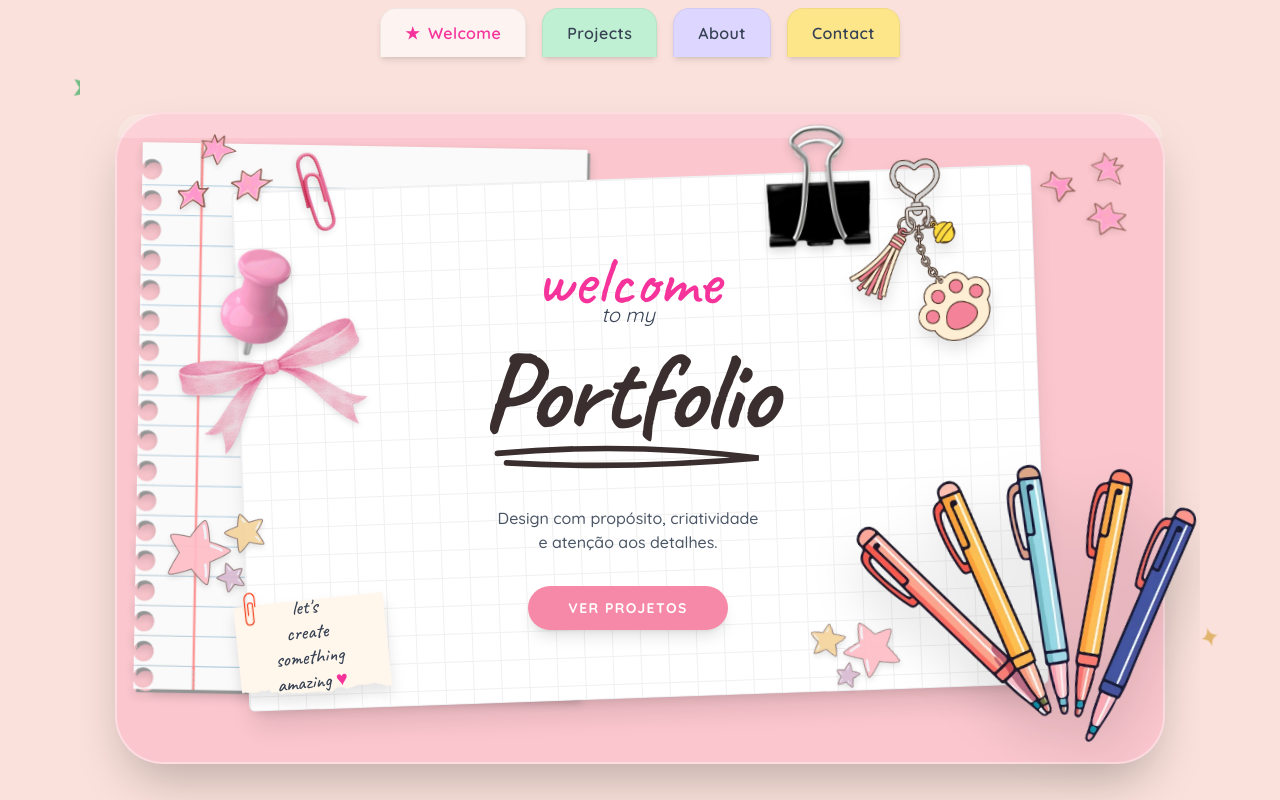
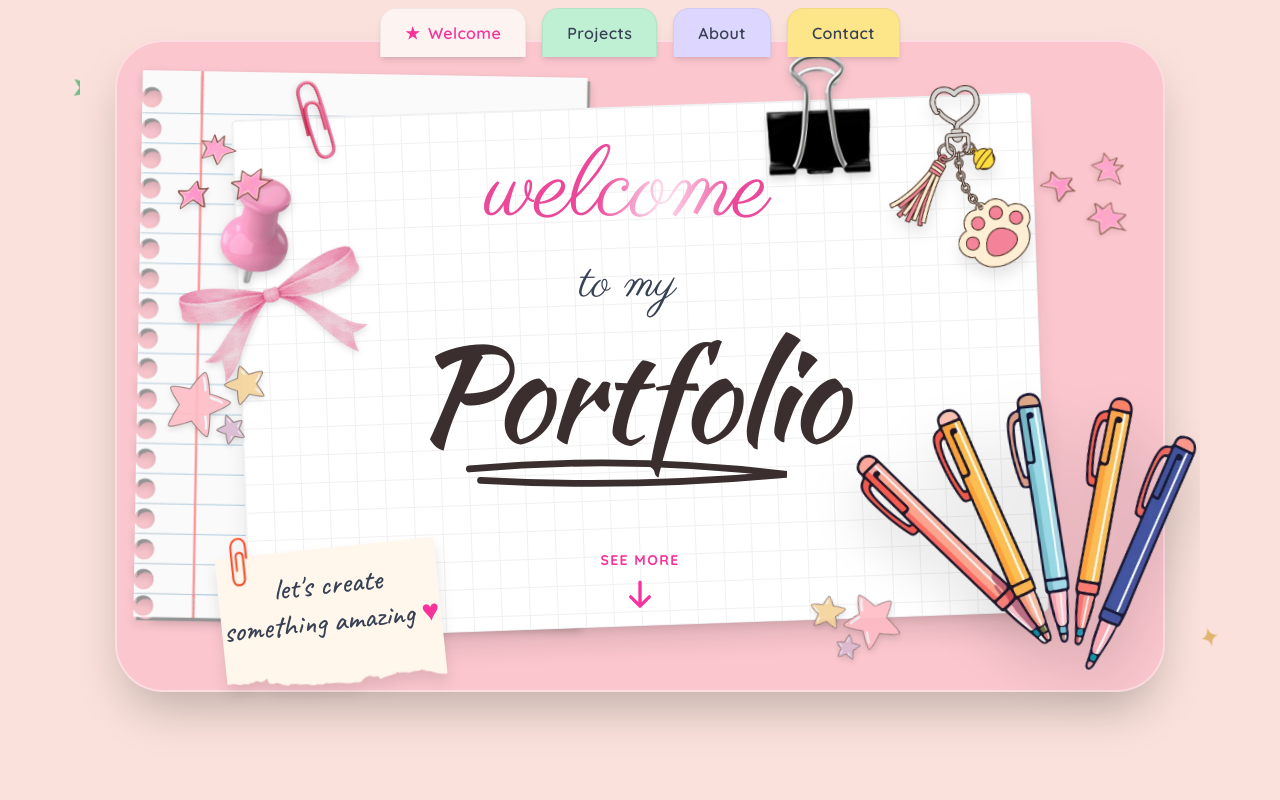
Before and after one commit to TailorKz/illustrator-portfolio, a React (Vite) app: page / in a window 1280 px wide. Shown: the top 800 px of the page. Built offline with nearby package versions, Linux system fonts and the light colour scheme.

Commit message:
correção de textos do título

```diff
--- a/index.html
+++ b/index.html
@@ -6,9 +6,9 @@
     <meta name="viewport" content="width=device-width, initial-scale=1.0" />
     <meta name="description" content="Portfólio de design e ilustração — branding, editorial e social media." />
     <title>Portfólio</title>
-    <link rel="preconnect" href="https://fonts.googleapis.com" />
-    <link rel="preconnect" href="https://fonts.gstatic.com" crossorigin />
-    <link href="https://fonts.googleapis.com/css2?family=Caveat:wght@500;600;700&family=Quicksand:wght@400;500;600;700&display=swap" rel="stylesheet" />
+    <link rel="preconnect" href="https://fonts.googleapis.com">
+<link rel="preconnect" href="https://fonts.gstatic.com" crossorigin>
+<link href="https://fonts.googleapis.com/css2?family=Kaushan+Script&family=Parisienne&display=swap" rel="stylesheet">
   </head>
   <body>
     <div id="root"></div>
--- a/src/components/WelcomeSection.tsx
+++ b/src/components/WelcomeSection.tsx
@@ -4,11 +4,10 @@ export function WelcomeSection() {
   return (
     <section
       id="welcome"
-      className="relative min-h-screen w-full bg-[#fae1db] flex items-center justify-center overflow-hidden pt-28 pb-16 px-4 sm:px-8"
+      className="relative min-h-screen w-full bg-[#fae1db] flex items-start justify-center overflow-hidden pt-8 md:pt-10 pb-16 px-4 sm:px-8"
     >
       {/* ========================================= */}
-      {/* ESTRELAS (Agora com z-50 para ficarem BEM ACIMA de todas as folhas) */}
-      {/* Para mudar a posição delas, altere o top, bottom, left e right abaixo */}
+      {/* ESTRELAS */}
       {/* ========================================= */}
       <motion.img
         animate={{ y: [0, -15, 0] }}
@@ -22,7 +21,7 @@ export function WelcomeSection() {
         transition={{ duration: 5, repeat: Infinity, ease: "easeInOut" }}
         src="/estrelas2.png"
         alt=""
-        className="absolute bottom-56 left-8 md:left-20 w-20 md:w-28 z-50 drop-shadow-md opacity-90"
+        className="absolute bottom-86 left-8 md:left-20 w-20 md:w-28 z-50 drop-shadow-md opacity-90"
       />
       <motion.img
         animate={{ y: [0, -10, 0] }}
@@ -46,10 +45,9 @@ export function WelcomeSection() {
         initial={{ scale: 0.95, opacity: 0 }}
         animate={{ scale: 1, opacity: 1 }}
         transition={{ duration: 0.8 }}
+        // A div de brilho/reflexo bg-white/20 que ficava aqui dentro foi removida!
         className="relative w-full max-w-[1050px] bg-[#fbc6ce] rounded-[32px] md:rounded-[48px] shadow-2xl flex items-center justify-center p-6 sm:p-12 md:p-16 border-[2px] border-white/40"
       >
-        <div className="absolute top-0 left-0 right-0 h-6 bg-white/20 rounded-t-[32px] md:rounded-t-[48px] pointer-events-none" />
-
         {/* Folha rasgada (Fundo) */}
         <img
           src="/folha.png"
@@ -62,7 +60,6 @@ export function WelcomeSection() {
           src="/canetas.png"
           alt="Canetas coloridas"
           className="absolute bottom-4 right-[-20px] md:right-[-40px] w-32 md:w-85 z-40 hidden md:block drop-shadow-2xl rotate-[-5deg] -scale-x-100"
-
         />
 
         {/* ========================================= */}
@@ -74,7 +71,7 @@ export function WelcomeSection() {
           transition={{ duration: 0.8, delay: 0.2, ease: "easeOut" }}
           className="relative z-20 w-full max-w-[800px] min-h-[60vh] md:min-h-[65vh] flex flex-col items-center justify-center"
         >
-          {/* O PAPEL QUADRICULADO INCLINADO (O texto não fica aqui dentro!) */}
+          {/* O PAPEL QUADRICULADO INCLINADO */}
           <div
             className="absolute inset-0 bg-white rounded-md shadow-xl border border-gray-200/60 transform -rotate-2"
             style={{
@@ -83,7 +80,7 @@ export function WelcomeSection() {
               backgroundSize: "28px 28px",
             }}
           >
-            {/* Elementos presos na folha (Inclinam junto com ela) */}
+            {/* Elementos presos na folha */}
             <img
               src="/clips.png"
               alt=""
@@ -95,6 +92,7 @@ export function WelcomeSection() {
               className="absolute top-[-48px] right-24 md:right-40 w-12 md:w-26 drop-shadow-lg"
             />
 
+            {/* Chaveirinho */}
             <motion.img
               initial={{ rotate: -8 }}
               animate={{ rotate: 8 }}
@@ -106,7 +104,7 @@ export function WelcomeSection() {
               }}
               src="/chaveirinho.png"
               alt=""
-              className="absolute top-[-10px] right-10 md:right-12 w-14 md:w-35 drop-shadow-xl origin-top"
+              className="absolute top-[-10px] right-2 md:right-2 w-14 md:w-35 drop-shadow-xl origin-top"
             />
 
             <div className="absolute top-1/2 left-2 md:left-6 -translate-y-1/2 flex flex-col items-center">
@@ -123,37 +121,32 @@ export function WelcomeSection() {
             </div>
           </div>
 
-          {/* O PAPELZINHO COM TEXTO (Posicionado no canto esquerdo da folha) */}
+          {/* Papelzinho */}
           <motion.div
             whileHover={{ scale: 1.05, rotate: -4 }}
-            className="absolute bottom-[-20px] md:bottom-1 left-[-15px] md:left-[-40px] w-48 md:w-56 z-50 cursor-pointer flex flex-col items-center justify-center rotate-[-6deg]"
+            className="absolute bottom-[-50px] md:bottom-[-60px] left-[-20px] md:left-[-20px] w-[180px] md:w-[220px] z-50 cursor-pointer rotate-[-6deg]"
           >
-            {/* A imagem do papelzinho funciona como fundo absoluto */}
             <img
               src="/papelzinho.png"
               alt=""
-              className="absolute inset-0 w-full h-full object-contain drop-shadow-xl"
+              className="w-full h-auto object-contain drop-shadow-xl"
             />
-            {/* O texto por cima da imagem */}
-            <p className="relative font-hand text-lg md:text-xl text-gray-700 leading-tight text-center mt-2 pr-2">
-              let's
+            <div className="absolute inset-0 flex items-center justify-center">
+              <p className="font-hand text-2xl md:text-3xl lg:text-3xl text-gray-700 leading-tight text-center pb-2">
+                let's create
                 <br />
-              create
-              <br />
-              something
-              <br />
-              amazing <span className="text-pink-500">♥</span>
+                something amazing <span className="text-pink-500">♥</span>
               </p>
+            </div>
           </motion.div>
 
-          {/* --- CONTEÚDO DE TEXTO (RETO) --- */}
-          {/* Esta div está separada do fundo, por isso o texto não sofre a rotação de -2 graus */}
-          <div className="relative z-30 flex flex-col items-center text-center px-6 py-12 md:pr-12 pointer-events-auto">
+          {/* --- CONTEÚDO DE TEXTO --- */}
+          <div className="relative z-30 flex flex-col items-center text-center px-6 py-12 md:pr-12 pointer-events-auto -translate-y-8 md:-translate-y-14">
            <motion.h2
   initial={{ scale: 0.8, opacity: 0 }}
   animate={{ scale: 1, opacity: 1 }}
-              transition={{ delay: 0.4 }}
-              className="font-hand text-5xl md:text-[70px] text-pink-500 mb-[-10px] md:mb-[-15px]"
+  transition={{ delay: 0.4, duration: 0.5 }}
+  className="shine-text inline-block font-['Parisienne',_cursive] text-7xl md:text-[100px] leading-[1.4] px-4 md:px-6 py-2 md:py-3 -translate-y-[10px] md:-translate-y-[15px] -mb-6 md:-mb-9"
 >
   welcome
 </motion.h2>
@@ -162,59 +155,100 @@ export function WelcomeSection() {
   initial={{ opacity: 0 }}
   animate={{ opacity: 1 }}
   transition={{ delay: 0.7 }}
-              className="font-sans italic text-lg md:text-xl text-gray-700 mb-2"
+  className="font-['Parisienne',_cursive] text-3xl md:text-5xl text-gray-700 mb-1 mt-2"
 >
   to my
 </motion.p>
 
 <motion.div
-              initial={{ y: 20, opacity: 0 }}
-              animate={{ y: 0, opacity: 1 }}
-              transition={{ delay: 0.9 }}
-              className="relative flex flex-col items-center"
+  initial="hidden"
+  animate="visible"
+  whileHover="hover"
+  whileTap="hover"
+  variants={{
+    hidden: {},
+    visible: { transition: { staggerChildren: 0.045, delayChildren: 0.9 } },
+    hover: { transition: { staggerChildren: 0.05 } },
+  }}
+  className="relative flex flex-col items-center mt-2 md:mt-4"
 >
-              <h1 className="font-hand text-6xl md:text-[110px] leading-none font-bold text-[var(--color-ink)] tracking-tight">
-                Portfolio
+  <h1 className="font-['Kaushan_Script',_cursive] text-[80px] md:text-[130px] leading-none text-[var(--color-ink)] tracking-tight flex">
+    {"Portfolio".split("").map((letter, i) => (
+      <motion.span
+        key={i}
+        variants={{
+          hidden: { opacity: 0, y: 46, rotate: i % 2 === 0 ? -14 : 14 },
+          visible: {
+            opacity: 1,
+            y: 0,
+            rotate: 0,
+            transition: { type: "spring", stiffness: 260, damping: 14 },
+          },
+          hover: {
+            y: [0, -18, 0],
+            rotate: [0, i % 2 === 0 ? -6 : 6, 0],
+            transition: { duration: 0.55, ease: "easeInOut" },
+          },
+        }}
+        className="inline-block"
+      >
+        {letter}
+      </motion.span>
+    ))}
   </h1>
 
-              <svg
-                className="w-48 md:w-[280px] mt-[-5px] md:mt-[-10px] text-[var(--color-ink)] transform rotate-1"
+  <motion.svg
+    className="w-64 md:w-[340px] mt-[-5px] md:mt-[-10px] text-[var(--color-ink)] transform rotate-1"
     viewBox="0 0 300 40"
     fill="none"
     stroke="currentColor"
     strokeWidth="6"
     strokeLinecap="round"
   >
-                <path d="M10,20 Q150,5 290,20 Q150,35 20,30" />
-              </svg>
+    <motion.path
+      d="M10,20 Q150,5 290,20 Q150,35 20,30"
+      initial={{ pathLength: 0, opacity: 0 }}
+      animate={{ pathLength: 1, opacity: 1 }}
+      transition={{ delay: 1.6, duration: 0.9, ease: "easeInOut" }}
+    />
+  </motion.svg>
 </motion.div>
+          </div>
 
-            <motion.p
-              initial={{ opacity: 0 }}
-              animate={{ opacity: 1 }}
+          {/* --- SEE MORE + SETA --- */}
+          {/* Movido para fora do bloco de texto e posicionado usando 'absolute' e 'bottom-x' */}
+          {/* Para jogar ainda mais para baixo, troque o 'bottom-2' para '-bottom-4', por exemplo */}
+          <motion.div
+            initial={{ opacity: 0, y: 10 }}
+            animate={{ opacity: 1, y: 0 }}
             transition={{ delay: 1.1 }}
-              className="mt-6 md:mt-8 font-sans text-gray-600 text-sm md:text-base max-w-[280px] md:max-w-sm px-4 font-medium"
-            >
-              Design com propósito, criatividade
-              <br className="hidden md:block" /> e atenção aos detalhes.
-            </motion.p>
-
-            <motion.button
-              initial={{ y: 20, opacity: 0 }}
-              animate={{ y: 0, opacity: 1 }}
-              transition={{ delay: 1.3 }}
-              whileHover={{ scale: 1.05 }}
-              whileTap={{ scale: 0.95 }}
-              className="mt-8 bg-[#f689a7] text-white font-sans font-bold py-3 px-8 md:px-10 rounded-full shadow-lg hover:bg-pink-500 transition-colors tracking-widest text-xs md:text-sm uppercase"
+            className="absolute bottom-2 md:bottom-4 z-40 flex flex-col items-center cursor-pointer group"
             onClick={() =>
               document
                 .getElementById("projects")
                 ?.scrollIntoView({ behavior: "smooth" })
             }
           >
-              Ver Projetos
-            </motion.button>
-          </div>
+            <span className="text-pink-500 font-sans font-bold tracking-widest text-sm uppercase mb-2 group-hover:text-pink-400 transition-colors">
+              See More
+            </span>
+            <motion.svg
+              animate={{ y: [0, 8, 0] }}
+              transition={{ duration: 1.5, repeat: Infinity, ease: "easeInOut" }}
+              className="w-8 h-8 text-pink-500 group-hover:text-pink-400 transition-colors"
+              fill="none"
+              stroke="currentColor"
+              strokeWidth="2.5"
+              viewBox="0 0 24 24"
+            >
+              <path
+                strokeLinecap="round"
+                strokeLinejoin="round"
+                d="M19 14l-7 7m0 0l-7-7m7 7V3"
+              />
+            </motion.svg>
+          </motion.div>
+
         </motion.div>
       </motion.div>
     </section>
--- a/src/index.css
+++ b/src/index.css
@@ -108,3 +108,33 @@
     stroke-dashoffset: 0;
   }
 }
+
+.shine-text {
+  background-image: linear-gradient(
+    100deg,
+    #ec4899 30%,
+    #ec4899 42%,
+    #ffe3ef 50%,
+    #ec4899 58%,
+    #ec4899 100%
+  );
+  background-size: 250% 100%;
+  background-position: 160% 0;
+  -webkit-background-clip: text;
+  background-clip: text;
+  color: transparent;
+  -webkit-text-fill-color: transparent;
+  animation: shine-sweep 4s ease-in-out infinite;
+}
+
+@keyframes shine-sweep {
+  0% { background-position: 160% 0; }
+  100% { background-position: -60% 0; }
+}
+
+@media (prefers-reduced-motion: reduce) {
+  .shine-text {
+    animation: none;
+    background-position: 0% 0;
+  }
+}
```
Also changed, not shown: src/components/ProjectsSection.tsx (+5 -5 lines). Lines whose indentation alone changed are shown as unchanged.
